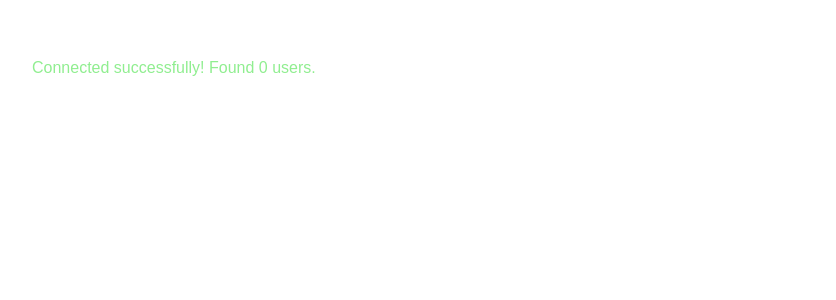
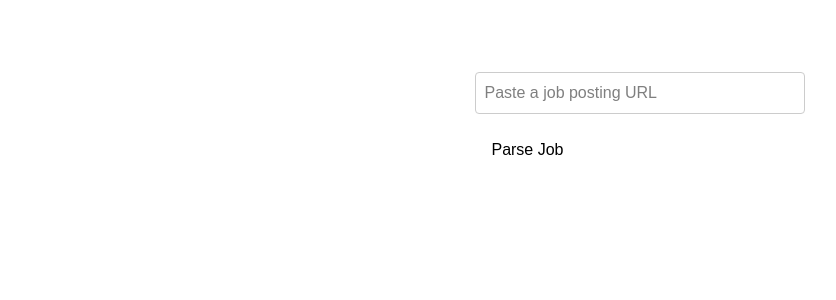
Before and after one commit to DivineTheProgrammer/scoutly, a Next.js app: page / in a window 1280 px wide. Shown: the top 300 px of the page, without its empty margins (0-836 px from the left). Built offline with nearby package versions, Linux system fonts and the light colour scheme; no server answers; the database is empty.

Commit message:
Add working job posting parser using Groq/Llama 3.3

```diff
--- a/app/page.tsx
+++ b/app/page.tsx
@@ -1,17 +1,86 @@
-import { supabase } from './lib/supabase'
+'use client'
 
-export default async function Home() {
-  const { data, error } = await supabase.from('users').select('*')
+import { useState } from 'react'
+
+export default function Home() {
+  const [jobUrl, setJobUrl] = useState('')
+  const [loading, setLoading] = useState(false)
+  const [result, setResult] = useState<any>(null)
+  const [error, setError] = useState('')
+
+  const handleParse = async () => {
+    setLoading(true)
+    setError('')
+    setResult(null)
+
+    try {
+      const res = await fetch('/api/parse-job', {
+        method: 'POST',
+        headers: { 'Content-Type': 'application/json' },
+        body: JSON.stringify({ jobUrl }),
+      })
+      const data = await res.json()
+
+      if (!res.ok) {
+        setError(data.error || 'Something went wrong')
+      } else {
+        setResult(data.data)
+      }
+    } catch (err) {
+      setError(String(err))
+    } finally {
+      setLoading(false)
+    }
+  }
 
   return (
-    <main style={{ padding: '2rem', color: 'white' }}>
-      <h1>Supabase Connection Test</h1>
-      {error ? (
-        <p style={{ color: 'red' }}>Error: {error.message}</p>
-      ) : (
-        <p style={{ color: 'lightgreen' }}>
-          Connected successfully! Found {data?.length ?? 0} users.
-        </p>
+    <main style={{ padding: '2rem', color: 'white', maxWidth: '700px', margin: '0 auto' }}>
+      <h1>Scoutly — Job Parser Test</h1>
+      <input
+        type="text"
+        value={jobUrl}
+        onChange={(e) => setJobUrl(e.target.value)}
+        placeholder="Paste a job posting URL"
+        style={{
+          width: '100%',
+          padding: '0.5rem',
+          marginTop: '1rem',
+          color: 'black',
+          backgroundColor: 'white',
+          border: '1px solid #ccc',
+          borderRadius: '4px',
+        }}
+      />
+      <button
+        onClick={handleParse}
+        disabled={loading || !jobUrl}
+        style={{
+          marginTop: '1rem',
+          padding: '0.5rem 1rem',
+          cursor: 'pointer',
+          backgroundColor: 'white',
+          color: 'black',
+          border: 'none',
+          borderRadius: '4px',
+        }}
+      >
+        {loading ? 'Parsing...' : 'Parse Job'}
+      </button>
+
+      {error && <p style={{ color: 'red', marginTop: '1rem' }}>Error: {error}</p>}
+
+      {result && (
+        <pre
+          style={{
+            background: '#111',
+            padding: '1rem',
+            marginTop: '1rem',
+            overflow: 'auto',
+            whiteSpace: 'pre-wrap',
+          }}
+        >
+          {JSON.stringify(result, null, 2)}
+        </pre>
       )}
     </main>
   )
--- a/package.json
+++ b/package.json
@@ -9,7 +9,9 @@
     "lint": "eslint"
   },
   "dependencies": {
+    "@google/generative-ai": "^0.24.1",
     "@supabase/supabase-js": "^2.112.2",
+    "groq-sdk": "^1.5.0",
     "next": "16.3.0",
     "react": "19.2.8",
     "react-dom": "19.2.8"
```
Also changed, not shown: app/api/parse-job/route.ts (added, +81 -0 lines), 1 other file (tests, documents, lock files or other folders).
